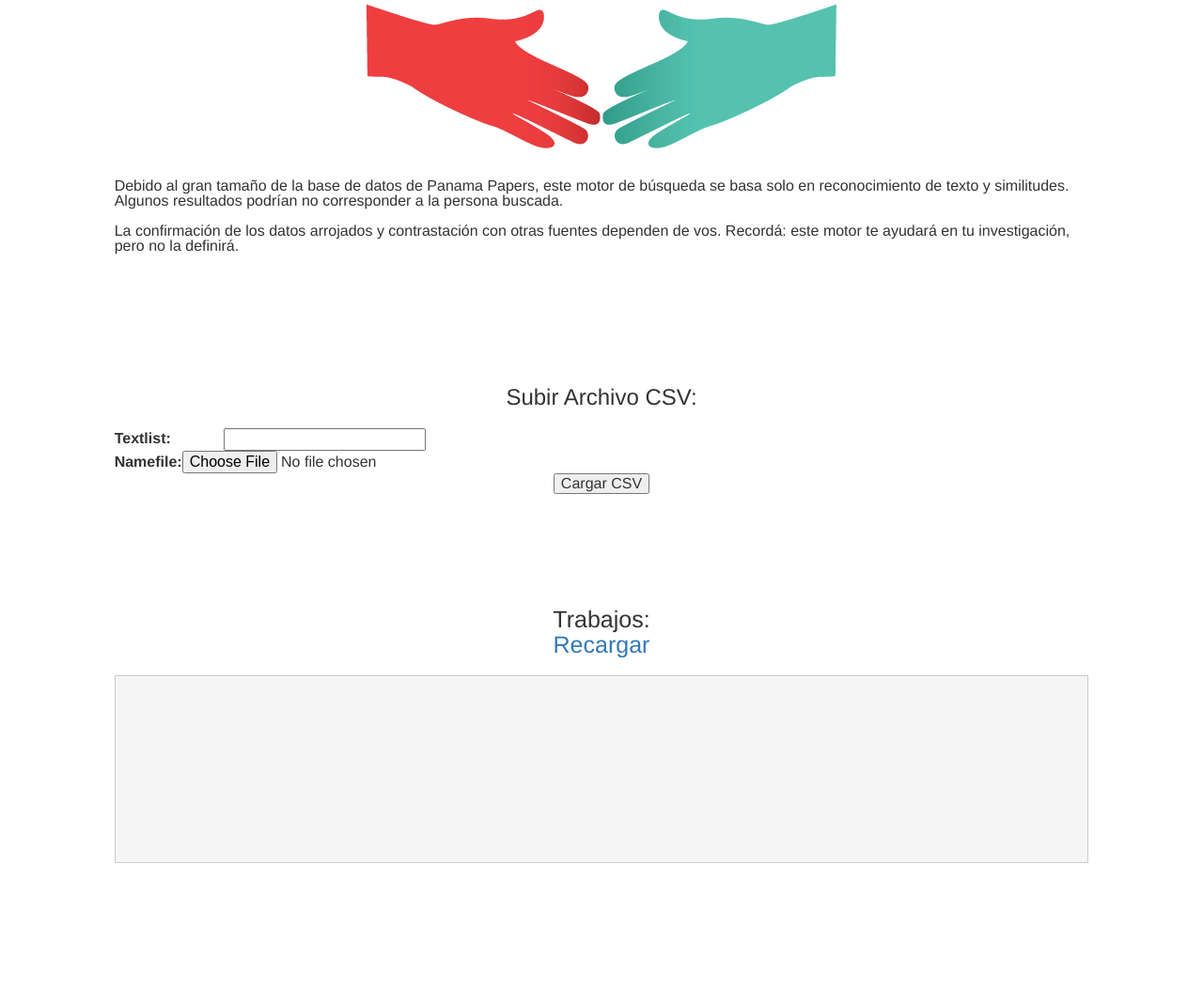
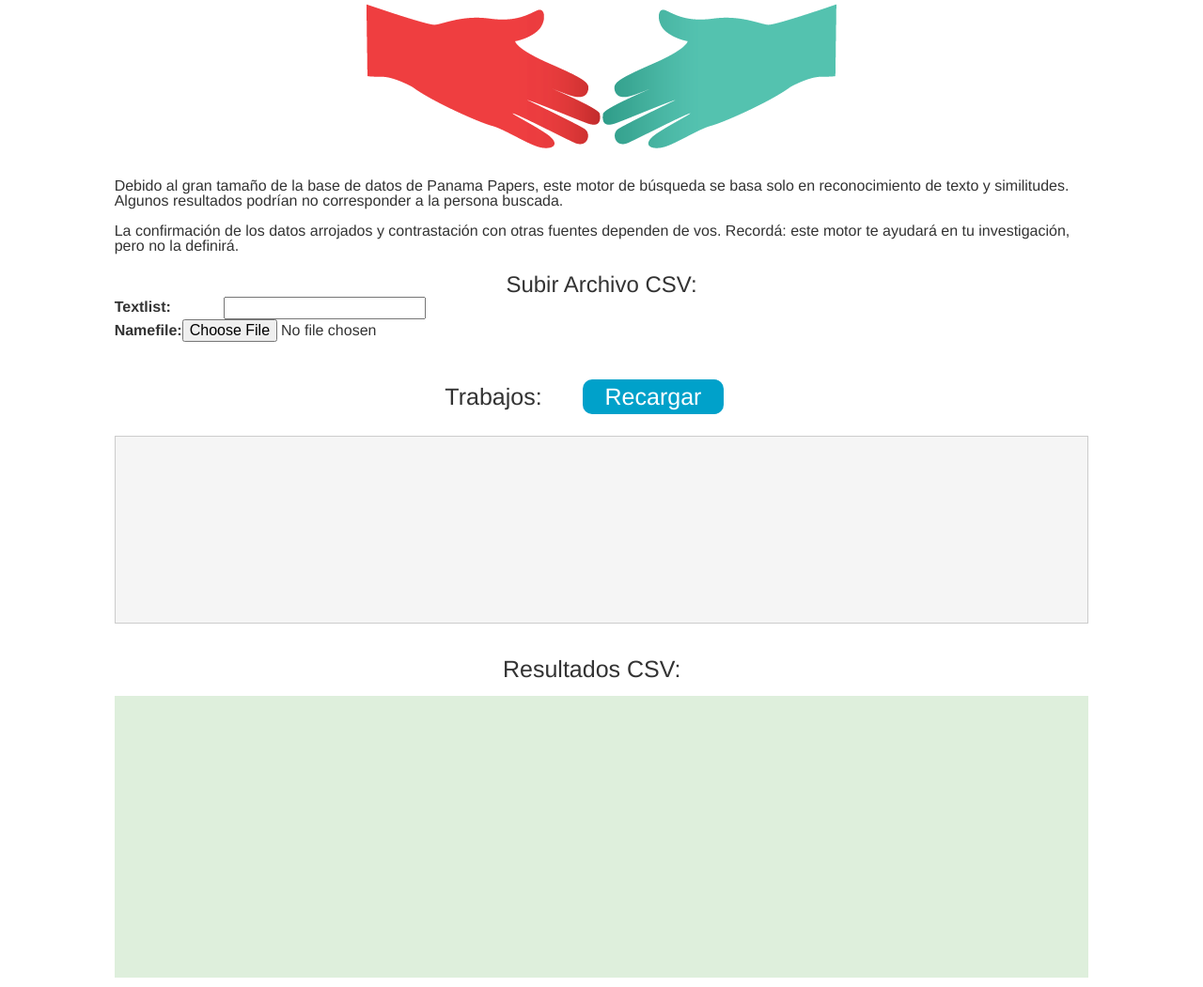
Before and after one commit to martinszy/panamasearch, a Django app: page / in a window 1280 px wide. Shown: the part 1201-2252 px from the top of the page at 94% size. Before the commit the page ends 2120 px from the top, so only its background shows below. Run offline with Django 3.2, Linux system fonts and the light colour scheme; data that the repository does not hold is empty; some libraries are stand-ins or nearby versions; some web fonts are replaced.

Commit message:
arreglos en front

```diff
--- a/uploadcsv/static/css/style.css
+++ b/uploadcsv/static/css/style.css
@@ -132,7 +132,7 @@ body{
     background:#fff;
     border-radius:10px;
     margin-top:0px;
-    margin-bottom: 100px;
+    margin-bottom: 0px;
 }
 
 #resultstable td {
@@ -264,11 +264,25 @@ body{
     text-align: center;
 }
 
+#resultCSV{
+    display: block;
+    float: none;
+    font-size: 20px;
+    color: #0ca7a3;
+    margin: 20px auto 40px auto;
+    background: #f9f9f9;
+    padding: 15px;
+    border-radius: 10px;
+    border: 1px #e8e8e8 solid;
+}
+
 #contForm h1{
-  font-size:24px;
-  color: #333;
-  margin:20px 0;
-  font-family: fontfam, "Helvetica Neue", Helvetica, Arial, sans-serif;
+     font-size: 24px;
+    color: #333;
+    font-family: fontfam, "Helvetica Neue", Helvetica, Arial, sans-serif;
+    display: block;
+    float: none;
+    margin: 0 auto;
 }
 
 #contForm #fileCont{
@@ -308,11 +322,43 @@ body{
     bottom:45%;
 }
 
-#contResp #titulo{
+ #titulo{
+    width: 400px;
+    height: 50px;
     font-size: 25px;
     color: #333;
-    padding:20px 0;
+    padding: 0px 0;
     text-align: center;
+    float: none;
+    margin: 30px auto 20px auto;
+    position: relative;
+}
+
+#titulo #botRecarga{
+    background: #00a1ca;
+    padding: 6px 10px;
+    border-radius: 10px;
+    color: #fff;
+    font-size: 25px;
+    line-height: 25px;
+    height: 37px;
+    display: block;
+    margin: 10px;
+    float: left;
+    width: 150px;
+}
+
+#titulo h1{
+    padding: 6px 10px;
+    border-radius: 10px;
+    color: #333;
+    font-size: 25px;
+    line-height: 25px;
+    width: 150px;
+    height: 37px;
+    display: block;
+    margin: 10px;
+    float: left;
 }
 
 #resultado ul{
@@ -334,3 +380,23 @@ body{
 #contResp{
         font-family: fontfam, "Helvetica Neue", Helvetica, Arial, sans-serif;
 }
+
+#resultadoCSV{
+    min-height: 300px;
+    background: #deefdc;
+    margin:10px 0px;
+    padding: 10px;
+}
+
+#titResultCSV h1{
+    padding: 6px 10px;
+    border-radius: 10px;
+    color: #333;
+    font-size: 25px;
+    line-height: 25px;
+    width: 230px;
+    height: 37px;
+    display: block;
+    margin:30px auto 0px auto;
+    float: none;
+}
--- a/uploadcsv/static/js/main.js
+++ b/uploadcsv/static/js/main.js
@@ -3,21 +3,18 @@
 var w1;
 var h1;
 
-
 $(document).ready(function() {
-
   loadMain();
-
 });
 
+//reload para 1 minuto
+//setInterval('location.reload()',60000);
 
 function loadMain(){
-
 
         var form = $('#formulario');
         $("input[name='file']").on("change", function(){ event.preventDefault();  form_code(); });
         //$(form).submit(function(event) { event.preventDefault(); form_code();  });
-
 
         //--------------------
         function form_code(){
@@ -52,24 +49,29 @@ function loadMain(){
                 }
             });
 
-
-        }
-        //--------Form Code------------
-
-
-
-
-}//-------------loadMain-----------------
+        }//--------Form Code------------
 
 
 
 
 
-//------------------
-});
+
+    }//-----------loadMain---------------
+
+});//----------function anonima--------
 
 
 
+
+
+
+function updateDiv(){
+    //get new content through ajax
+    ...
+    $('#div-id').html(newContent);
+}
+
+setInterval(updateDiv, 5000);
 
 
 //-------------------------function ver csv desde link--------------------------------------
--- a/uploadcsv/templates/index.html
+++ b/uploadcsv/templates/index.html
@@ -131,7 +131,7 @@
                           {{ form }}
 
                         </table>
-                      <input type="submit" value="Cargar CSV">
+                      <!--input type="submit" value="Cargar CSV"-->
 
                     </div>
                 </form>
@@ -147,53 +147,57 @@
 
 
               <div id="contResp" class="contPage col-sm-12">
-                  <div id="titulo"><h1>Trabajos:</h1><a href="/#resultstable" onclick="window.location.reload()">Recargar</a></div>
+                  <div class="row">
+                    <div id="titulo" class="col-md-12">
+                      <h1>Trabajos:</h1>
+                      <a id="botRecarga" href="/#resultstable" onclick="window.location.reload()">Recargar</a>
+                    </div>
+                  </div>
 
-                  <div id="resultado">
+
+
+                  <div id="resultado" class="col-md-12">
                     {% if resultado %}
                     {{ resultado }}
                     {% endif %}
-                  <table id="resultstable">
+                  <div class="row">
+                  <table id="resultstable" class="col-md-12">
                     {% if namelists %}
                       {% for namelist in namelists %}
+
                         <tr>
+                            <td>{{namelist.upload_date}}</td> <!-- fecha -->
+                            <td>{{namelist.namefile}}</td> <!-- nombre -->
+                            <td>{{namelist.status}}</td> <!-- status-->
+
+                            <!-- link y ver CSV-->
+                            {% if namelist.donefile %}
                               <td>
-                             {{namelist.upload_date}}
-                        </td>
-                        <td>
-                             {{namelist.namefile}}
-                        </td>
-                        <td>
-                             {{namelist.status}}
-                        </td>
-                        <td>
-                             {% if namelist.donefile %}
-
                                   <a href="{% static namelist.donefile %}">
                                         {{namelist.donefile}}
                                   </a>
-
-
-                            <!--  bot con link csv como parametro  -->
+                              </td>
+                              <td>
                                   <div class="verCSV" onclick="verCSV('{% static namelist.donefile %}')">
                                          ver-csv
                                   </div>
-                            <!-- .................................. -->
+                              </td>
+                            {% endif %}
+                            <!-- ... -->
 
+                        </tr>
 
-
-                            {% endif %}
-                        </td>
-                    </tr>
                       {% endfor %}
                     {% endif %}
                   </table>
                   </div>
+                  </div>
 
 
                   <!-- resultados de link CSV-->
-                  <div id="resultadoCSV">
-                    <table>
+                  <div id="titResultCSV" class="col-md-12"><h1>Resultados CSV:</h1></div>
+                  <div id="resultadoCSV" class="col-md-12">
+                    <table class="col-md-12">
 
                     </table>
                   </div>
```
Lines whose indentation alone changed are shown as unchanged.
